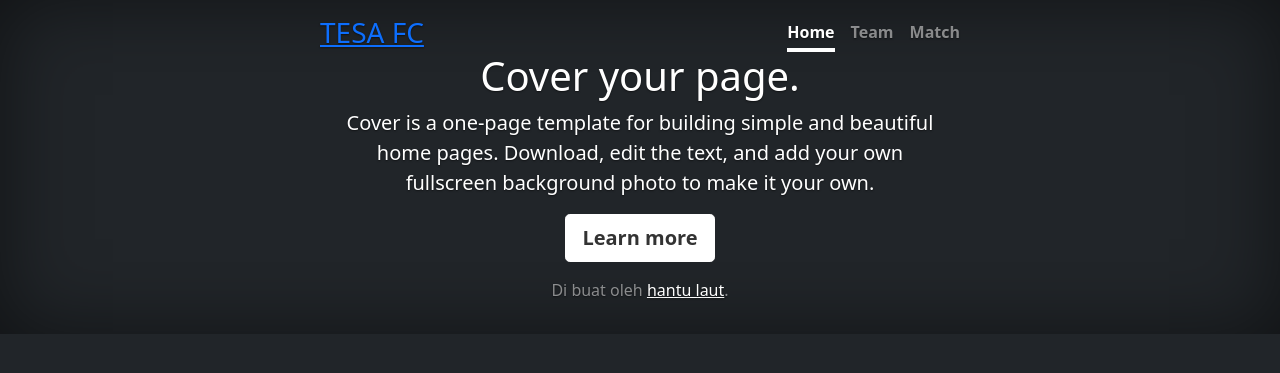
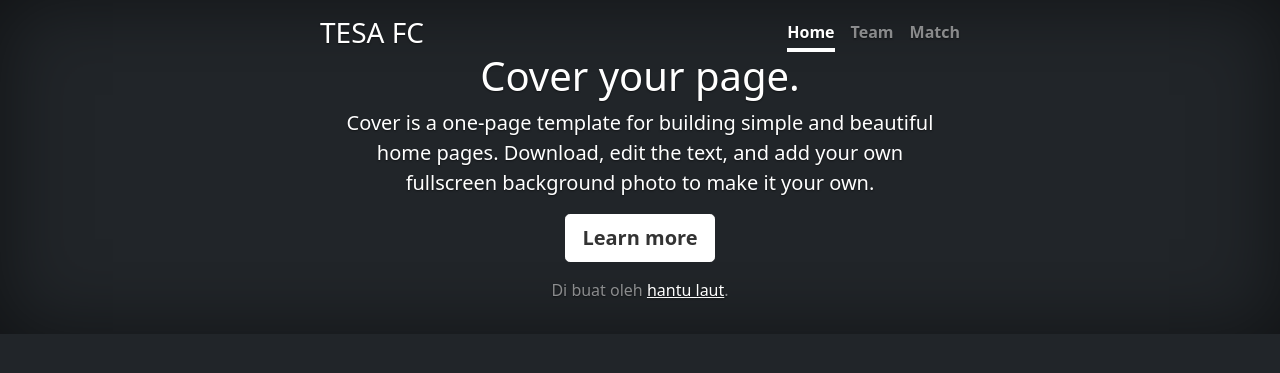
Before and after one commit to tesafc/www, a Jekyll site: the page built from index.html, in a window 1280 px wide. Shown: the top 373 px of the page. Built offline with Jekyll 4.4.1, drawn with Linux system fonts in a browser that asks for light colours.

Commit message:
Update default.html

```diff
--- a/_layouts/default.html
+++ b/_layouts/default.html
@@ -36,7 +36,7 @@
     <div class="cover-container d-flex w-100 h-100 p-3 mx-auto flex-column">
       <header class="mb-auto">
         <div>
-          <h3 class="float-md-start mb-0"><a href="{{ site.baseurl }}">{{ site.title }}</a></h3>
+          <h3 class="float-md-start mb-0">{{ site.title }}</h3>
           <nav class="nav nav-masthead justify-content-center float-md-end">
             <a class="nav-link active" aria-current="page" href="#">Home</a>
             <a class="nav-link" href="#">Team</a>
```
